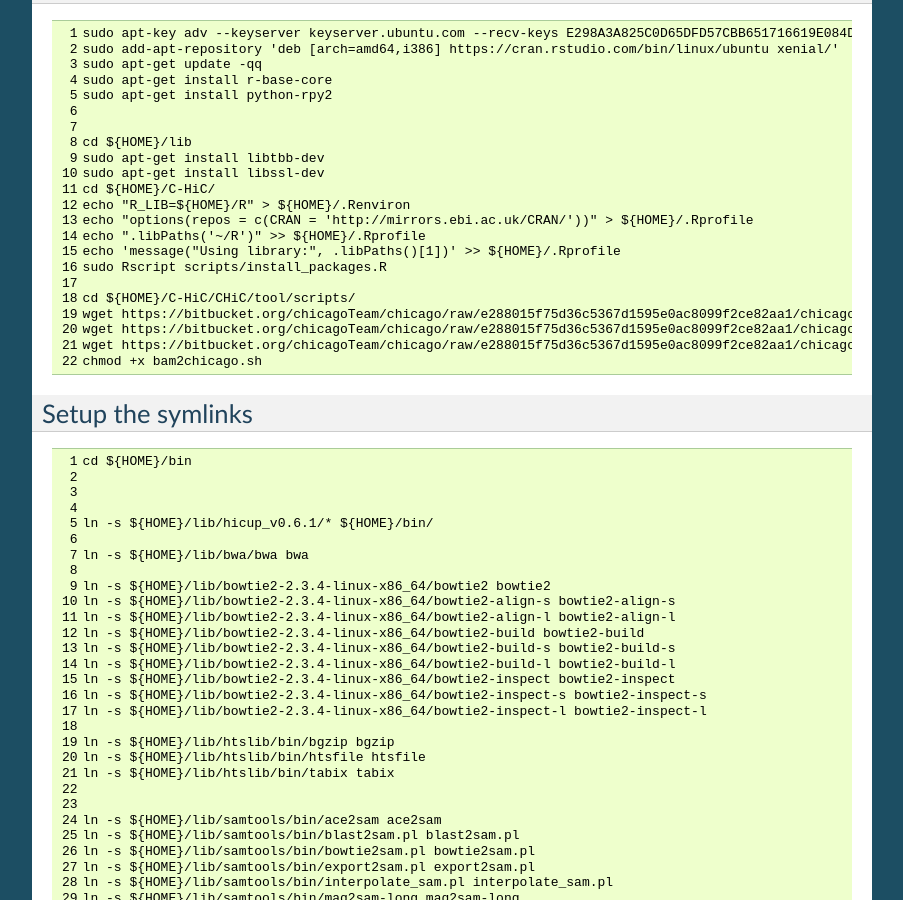
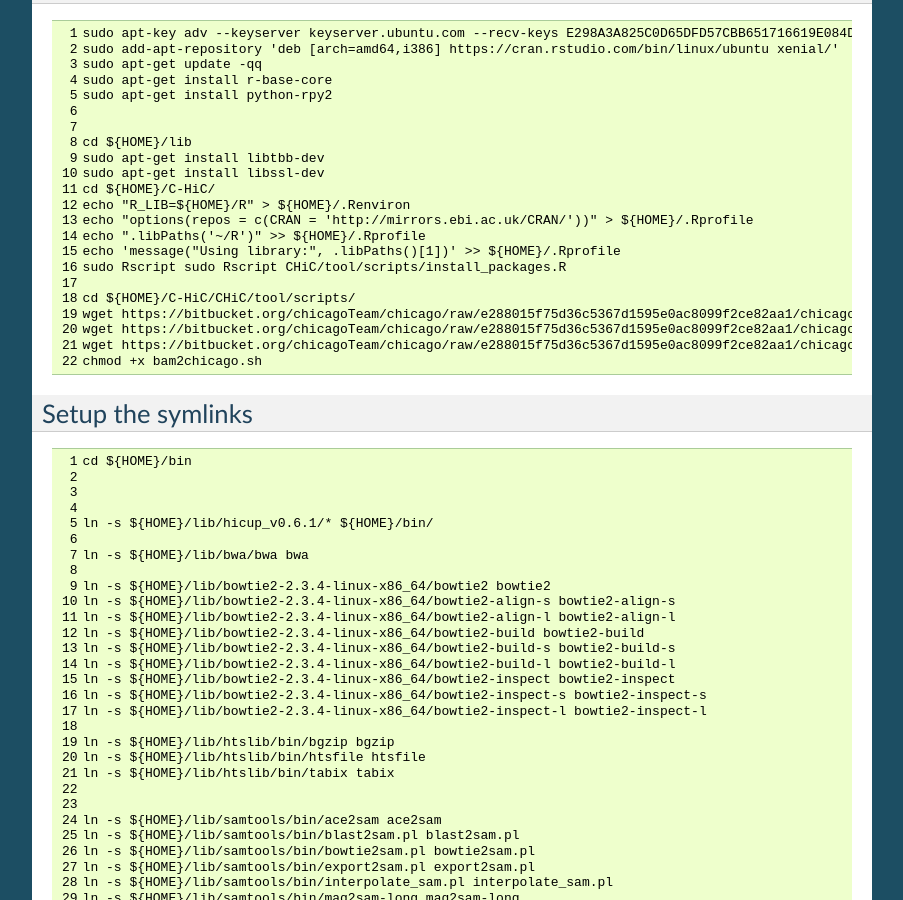
Before and after one commit to Multiscale-Genomics/pyCHiC, a Sphinx documentation site: the page built from docs/full_installation.rst, in a window 1280 px wide and 900 px high, scrolled down 1835 px. Shown: the whole window, without its empty margins (198-1101 px from the left). Built offline with Sphinx 7.4.7, drawn with Linux system fonts in a browser that asks for light colours.

Commit message:
Update full_installation.rst

```diff
--- a/docs/full_installation.rst
+++ b/docs/full_installation.rst
@@ -157,7 +157,7 @@ Install CHiCAGO
    echo "options(repos = c(CRAN = 'http://mirrors.ebi.ac.uk/CRAN/'))" > ${HOME}/.Rprofile
    echo ".libPaths('~/R')" >> ${HOME}/.Rprofile
    echo 'message("Using library:", .libPaths()[1])' >> ${HOME}/.Rprofile
-   sudo Rscript scripts/install_packages.R
+   sudo Rscript sudo Rscript CHiC/tool/scripts/install_packages.R
 
    cd ${HOME}/C-HiC/CHiC/tool/scripts/
    wget https://bitbucket.org/chicagoTeam/chicago/raw/e288015f75d36c5367d1595e0ac8099f2ce82aa1/chicagoTools/runChicago.R
```
